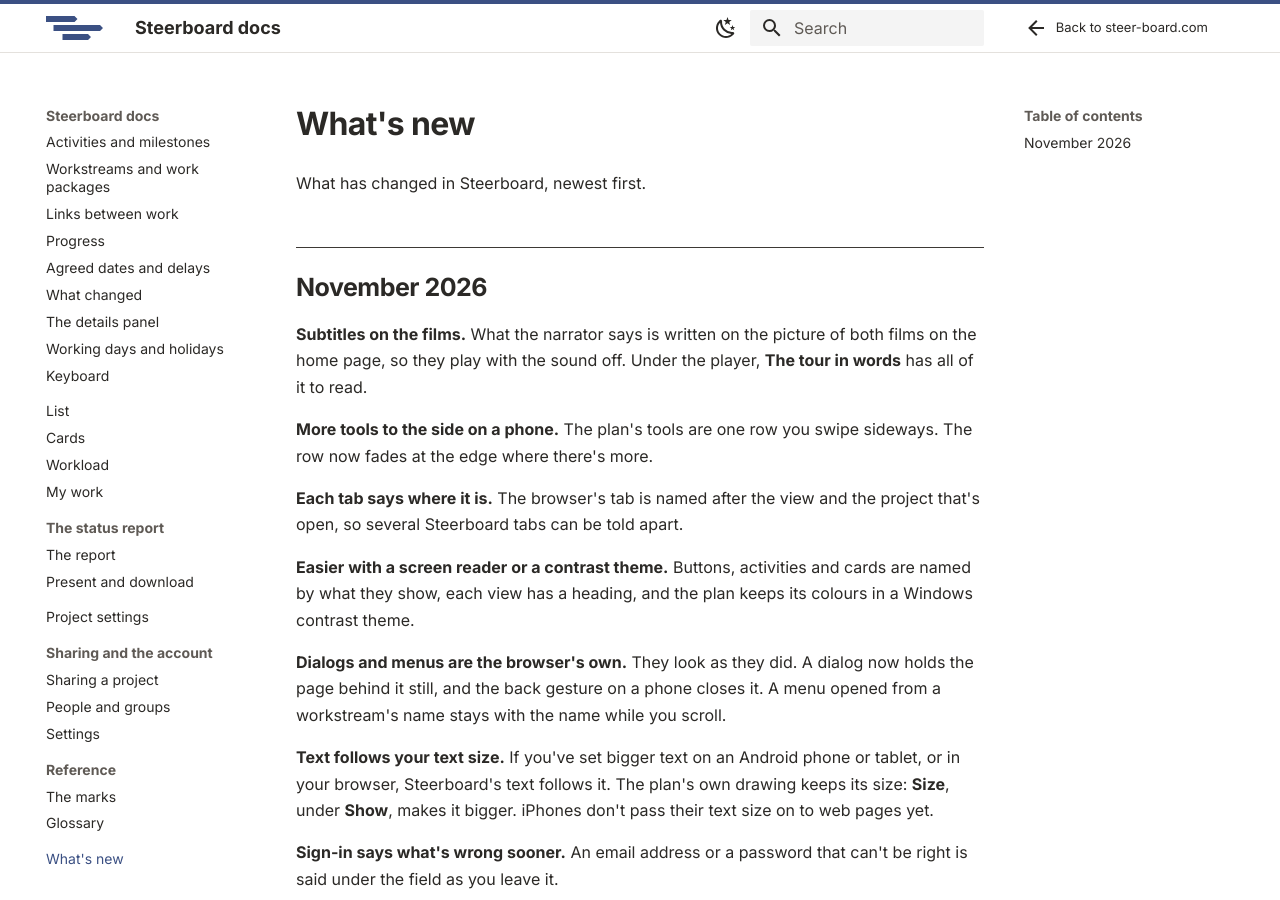
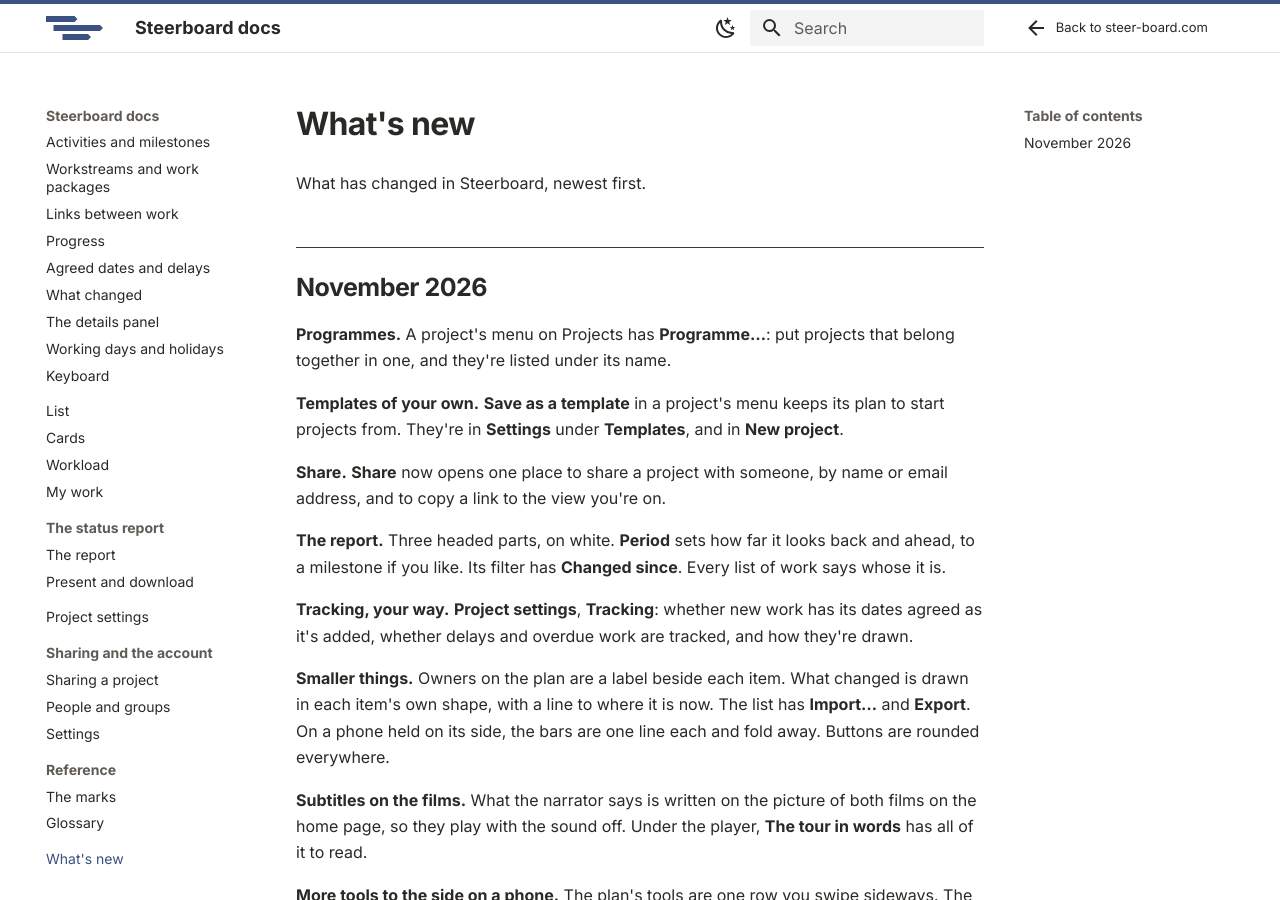
Before and after one commit to mistahcase/steerboard-docs, an MkDocs documentation site: the page built from pages/whats-new.md, in a window 1280 px wide and 900 px high. Built offline with MkDocs 1.6.1 and Material for MkDocs 9.7.7, drawn with Linux system fonts in a browser that asks for light colours.

Commit message:
Corrections, part 5: Share as one dialog, owners as their own label, links from where a boat ends, the console by account
With the rest of the round: CORRECTIONS.md says where each of the 44 stands
and what is asked; PROGRESS.md X60 has the whole of it.

Co-Authored-By: Claude Fable 5.2 <noreply@anthropic.com>

```diff
--- a/pages/whats-new.md
+++ b/pages/whats-new.md
@@ -3,6 +3,29 @@
 What has changed in Steerboard, newest first.
 
 ## November 2026
+
+**Programmes.** A project's menu on Projects has **Programme…**: put projects
+that belong together in one, and they're listed under its name.
+
+**Templates of your own.** **Save as a template** in a project's menu keeps
+its plan to start projects from. They're in **Settings** under **Templates**,
+and in **New project**.
+
+**Share.** **Share** now opens one place to share a project with someone, by
+name or email address, and to copy a link to the view you're on.
+
+**The report.** Three headed parts, on white. **Period** sets how far it
+looks back and ahead, to a milestone if you like. Its filter has **Changed
+since**. Every list of work says whose it is.
+
+**Tracking, your way.** **Project settings**, **Tracking**: whether new work
+has its dates agreed as it's added, whether delays and overdue work are
+tracked, and how they're drawn.
+
+**Smaller things.** Owners on the plan are a label beside each item. What
+changed is drawn in each item's own shape, with a line to where it is now.
+The list has **Import…** and **Export**. On a phone held on its side, the bars
+are one line each and fold away. Buttons are rounded everywhere.
 
 **Subtitles on the films.** What the narrator says is written on the picture
 of both films on the home page, so they play with the sound off. Under the
```
Also changed, not shown: pages/getting-started/tour.md (+2 -1 lines), pages/plan/board.md (+1 -1 lines), pages/plan/items.md (+2 -2 lines), pages/report/present.md (+2 -2 lines), pages/sharing/sharing.md (+10 -3 lines).
